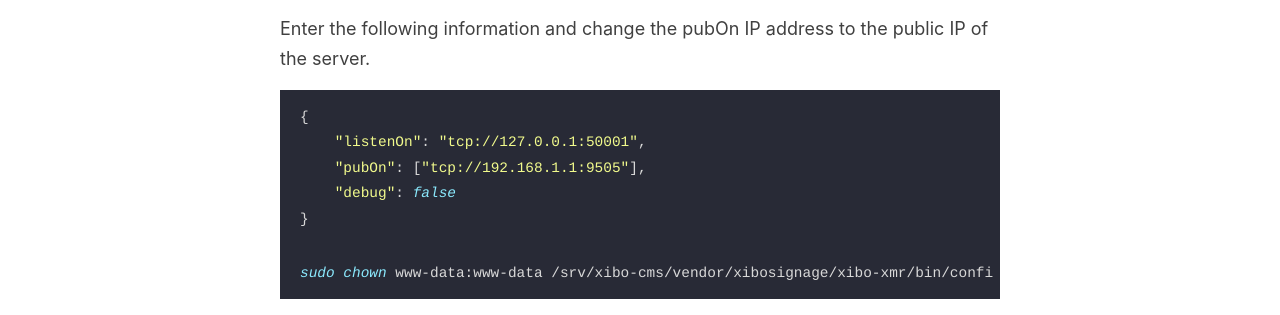
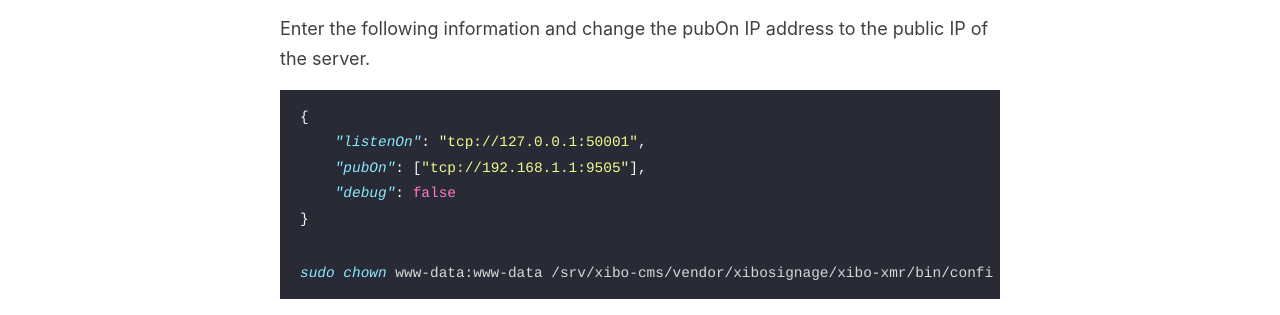
Before and after one commit to ciphermenial/ciphermenial.github.io, a Jekyll site: the page built from _posts/2020-06-05-install-xibo-on-ubuntu.md, in a window 1280 px wide and 900 px high, scrolled down 3695 px. Shown: the part 126-441 px from the top of the window. Built offline with Jekyll 4.4.1, drawn with Linux system fonts in a browser that asks for light colours.

Commit message:
Update 2020-06-05-install-xibo-on-ubuntu.md

````diff
--- a/_posts/2020-06-05-install-xibo-on-ubuntu.md
+++ b/_posts/2020-06-05-install-xibo-on-ubuntu.md
@@ -137,7 +137,7 @@ sudo vim /srv/xibo-cms/vendor/xibosignage/xibo-xmr/bin/config.json
 
 Enter the following information and change the pubOn IP address to the public IP of the server.
 
-```yaml
+```json
 {
     "listenOn": "tcp://127.0.0.1:50001",
     "pubOn": ["tcp://192.168.1.1:9505"],
````
